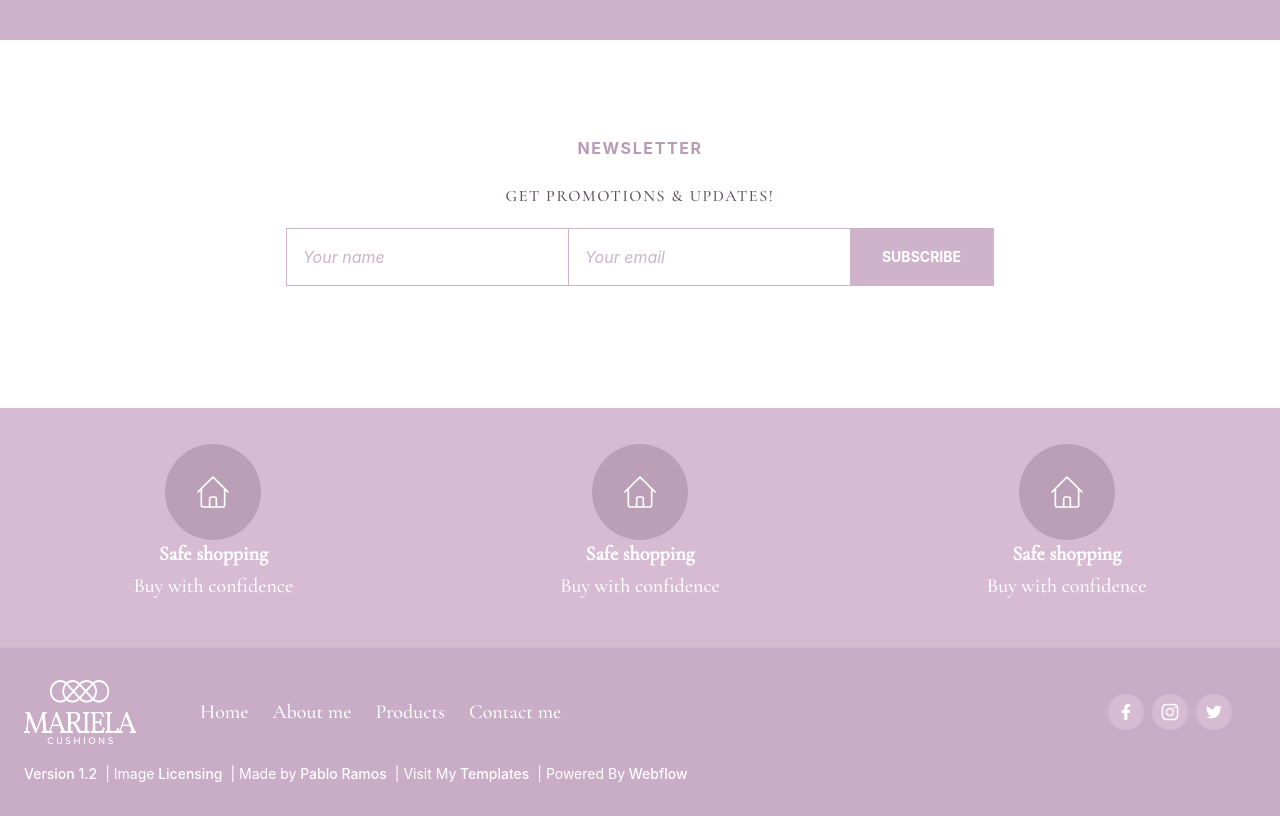
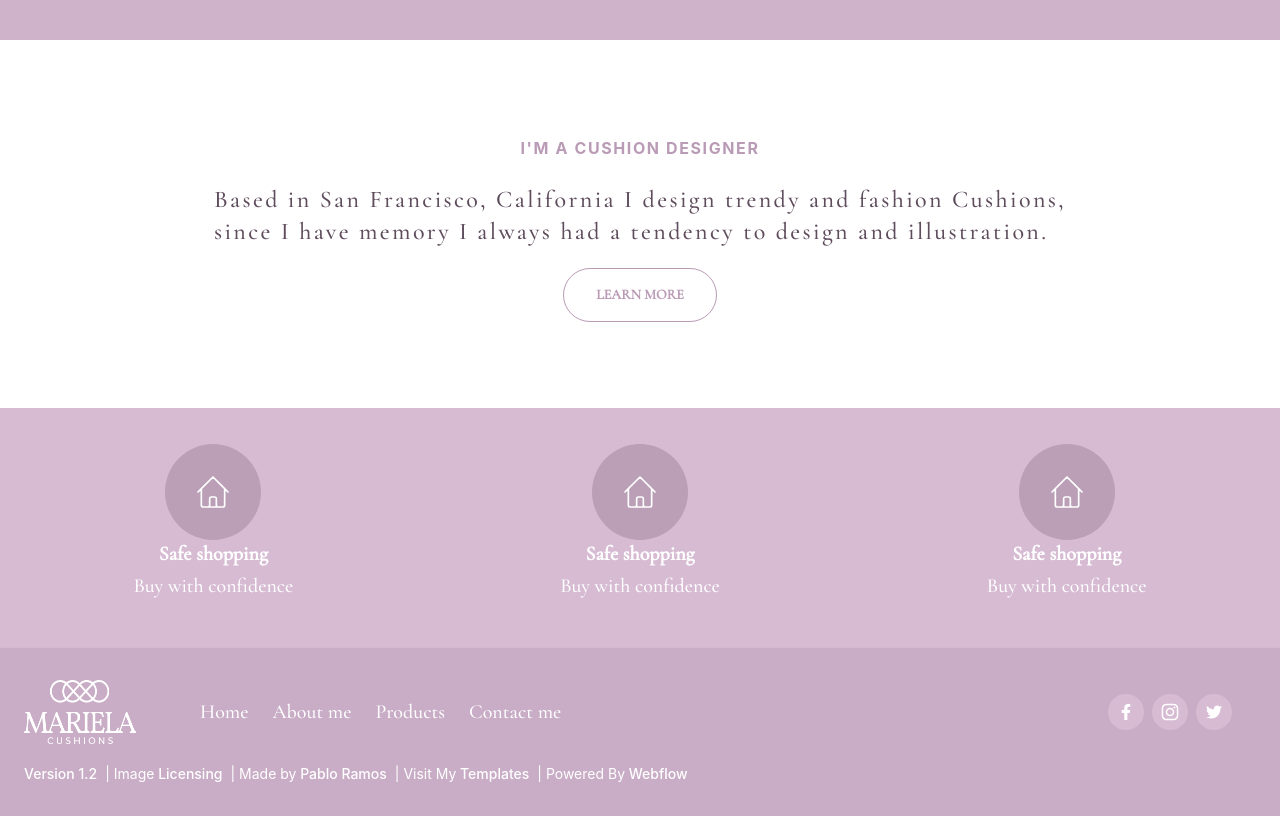
Before and after one commit to yilmazseda/hyperdev-challange, a React (Create React App) app: page / in a window 1280 px wide. Shown: the part 2140-2956 px from the top of the page. Built offline with nearby package versions, Linux system fonts and the light colour scheme.

Commit message:
fixed subscribe components

```diff
--- a/src/components/SubscribeForm/Subscribe.js
+++ b/src/components/SubscribeForm/Subscribe.js
@@ -2,29 +2,45 @@ import React from "react";
 
 const Subscribe = () => {
   return (
+    //     <div className="w-full h-80 bg-white m-auto  pt-12">
+    //       <div className="flex justify-center uppercase text-subscribe-color text-md font-bold tracking-widest mb-6	">
+    //         newsletter
+    //       </div>
+    //       <div className="flex justify-center uppercase text-product-title text-md font-medium font-fontNavbar tracking-widest mb-5">
+    //         Get promotions & updates!
+    //       </div>
+    //       <form class="m-4 flex rounded justify-center">
+    //         <input
+    //           class="  p-4 border-t mr-0 border-b border-l text-gray-800 border-textbox-bg bg-white placeholder:text-textbox-bg italic"
+    //           placeholder="Your name"
+    //         />
+    //         <input
+    //           class="  p-4 border-t mr-0 border-b border-l text-gray-800 border-textbox-bg bg-white placeholder:text-textbox-bg italic"
+    //           placeholder="Your email"
+    //         />
+    //         <button
+    //           class="px-8  text-sm bg-textbox-bg text-white font-bold p-4 uppercase border-textbox-bg border-t border-b border-r tracking-tigwit
+    // "
+    //         >
+    //           Subscribe
+    //         </button>
+    //       </form>{" "}
+    //     </div>
+
     <div className="w-full h-80 bg-white m-auto  pt-12">
       <div className="flex justify-center uppercase text-subscribe-color text-md font-bold tracking-widest mb-6	">
-        newsletter
+        I'M A CUSHION DESIGNER
       </div>
-      <div className="flex justify-center uppercase text-product-title text-md font-medium font-fontNavbar tracking-widest mb-5">
-        Get promotions & updates!
+      <div className="flex justify-center  text-product-title text-2xl font-medium font-fontNavbar tracking-widest mb-5">
+        Based in San Francisco, California I design trendy and fashion Cushions,
+        <br></br>
+        since I have memory I always had a tendency to design and illustration.
       </div>
-      <form class="m-4 flex rounded justify-center">
-        <input
-          class="  p-4 border-t mr-0 border-b border-l text-gray-800 border-textbox-bg bg-white placeholder:text-textbox-bg italic"
-          placeholder="Your name"
-        />
-        <input
-          class="  p-4 border-t mr-0 border-b border-l text-gray-800 border-textbox-bg bg-white placeholder:text-textbox-bg italic"
-          placeholder="Your email"
-        />
-        <button
-          class="px-8  text-sm bg-textbox-bg text-white font-bold p-4 uppercase border-textbox-bg border-t border-b border-r tracking-tigwit
-"
-        >
-          Subscribe
+      <div className="m-4 flex rounded justify-center">
+        <button class="rounded-full uppercase text-sm hover:bg-subscribe-color hover:text-white  border-subscribe-color font-bold font-fontNavbar  text-subscribe-color border px-8 p-4">
+          learn more
         </button>
-      </form>{" "}
+      </div>
     </div>
   );
 };
```
